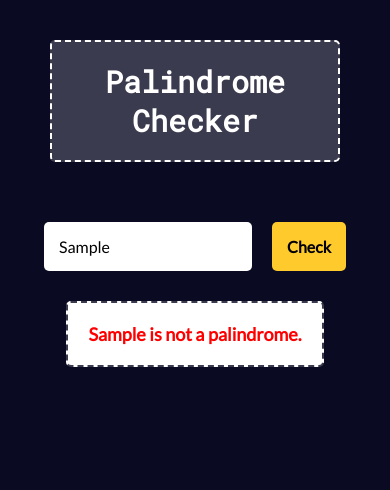
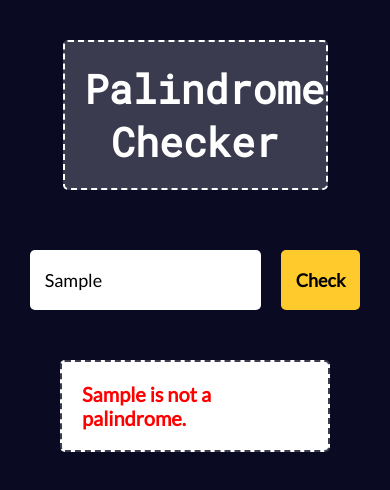
Before and after one commit to marliaren/fcc-palindrome-checker, a plain HTML site: page index.html in a window 390 px wide. Both pictures are taken after typing "Sample" into the empty fields and a click on the button "Check". Drawn offline with Linux system fonts and the light colour scheme.

Commit message:
updated 3/14/24 responsive

```diff
--- a/index.html
+++ b/index.html
@@ -14,7 +14,7 @@
       <input id="text-input" type="text" placeholder="Enter text you want to check." required></input>
       <button id="check-btn" type="submit">Check</button>
     </form>
-    <div id="result" class="hide"></div>
+    <div id="result"></div>
 
     <script src="script.js"></script>
   </body>
--- a/styles.css
+++ b/styles.css
@@ -16,16 +16,17 @@
 
   body {
     background-color: var(--bg);
+    padding: 0 60px;
   }
 
   h1 {
     color: var(--textcolor);
     font-family: var(--heading);
-    font-size: 3rem;
+    font-size: 4rem;
     padding: 20px;
     background-color: var(--box);
     text-align: center;
-    width: calc(100% - 100px);
+    width: calc(100% - 5px);
     margin: 40px auto;
     border: 2px dashed;
     border-radius: 5px;
@@ -33,7 +34,7 @@
 
   input, button{
     font-family: var(--text);
-    font-size: 1.6rem;
+    font-size: 1.8rem;
   }
 
   #text-box {
@@ -41,7 +42,8 @@
     display: flex;
     align-items: center;
     justify-content: center;
-    padding: 20px 50px;
+    padding: 20px 0;
+    margin-bottom: 30px;
   }
 
   #text-input {
@@ -49,9 +51,11 @@
     width: 700px;
     padding: 15px;
     border: none;
+    height: 60px;
   }
 
   #check-btn {
+    height: 60px;
     background-color:var(--yelor);
     font-weight: 700;
     width: 130px;
@@ -65,17 +69,19 @@
   #result {
     background-color: var(--textcolor);
     width: fit-content;
+    height: fit-content;
     display: block;
     margin: 0 auto;
     border-radius: 5px;
     border: 2px dashed var(--box);
-    margin-top: 10px;
     padding: 20px;
+    max-width: 100%;
+    word-wrap: break-word;
   }
 
   .palindrome, .not-palindrome {
     font-weight: 700;
-    font-size: 1.8rem;
+    font-size: 2rem;
     font-family: var(--text);
   }
 
```
